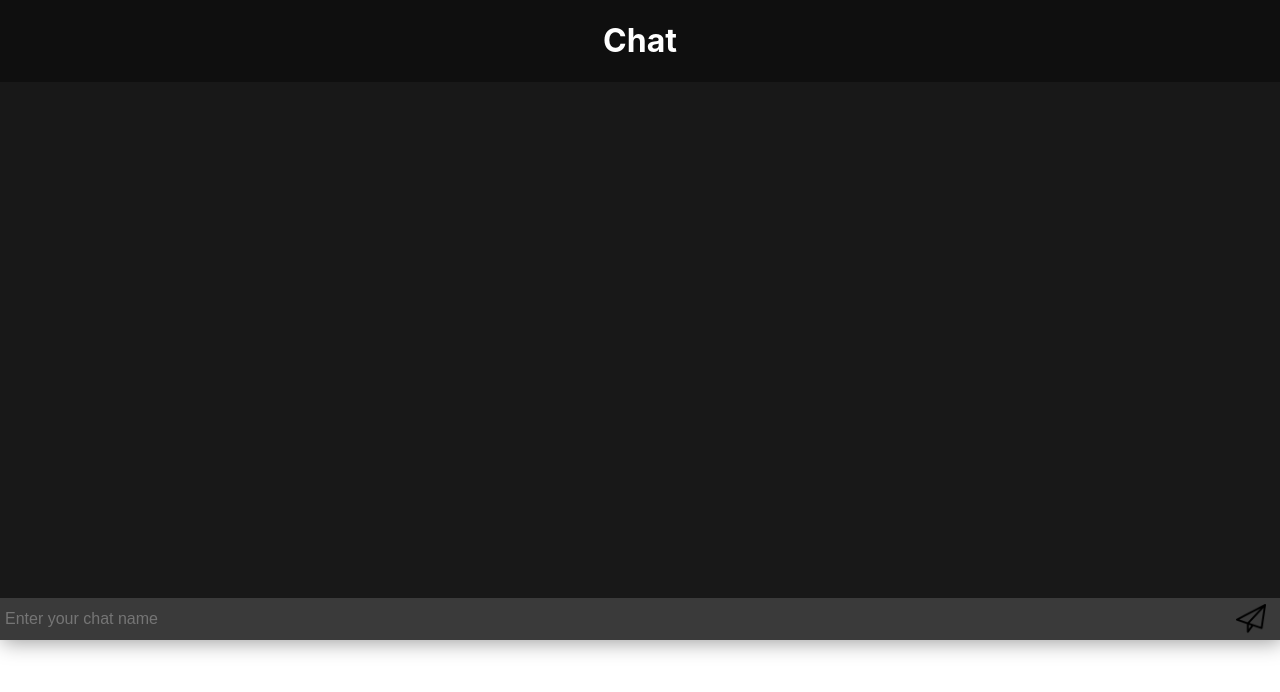
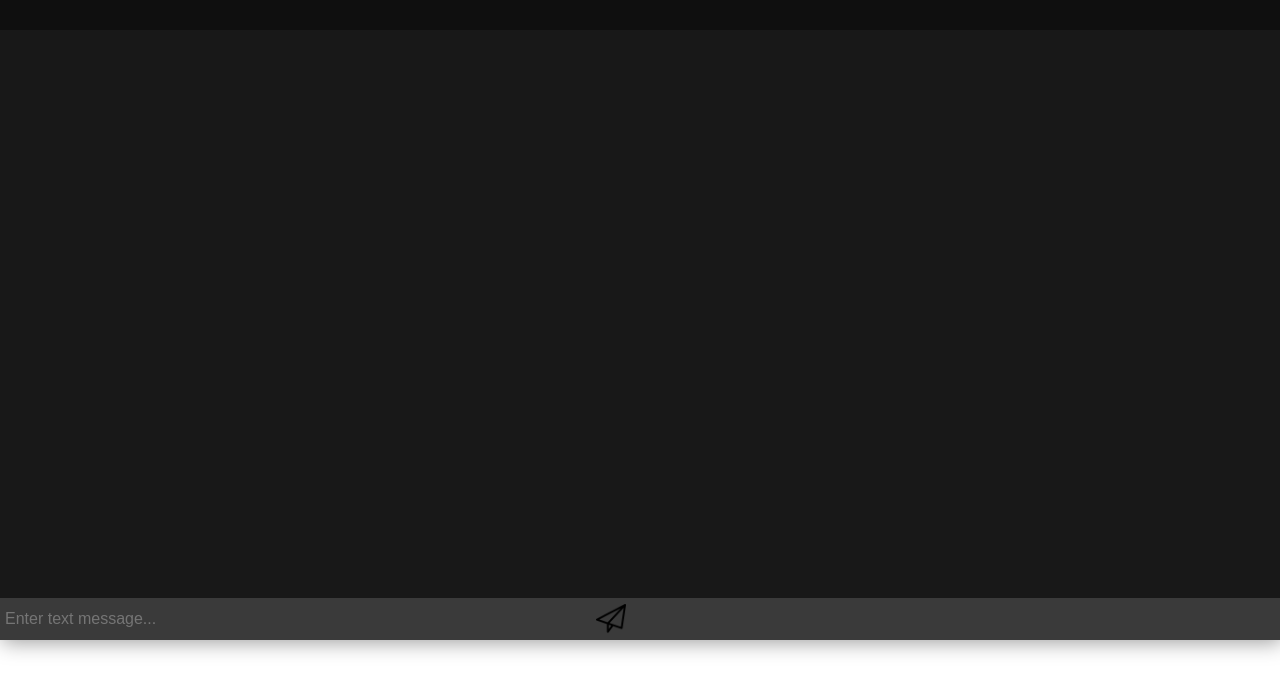
Before and after one commit to It-Shu/chat, a React (Create React App) app: page / in a window 1280 px wide. Shown: the top 692 px of the page. Built offline with nearby package versions, Linux system fonts and the light colour scheme.

Commit message:
added BUTTON TEST

```diff
--- /dev/null
+++ b/src/Ui/Button.tsx
@@ -0,0 +1,27 @@
+import React, {ButtonHTMLAttributes, DetailedHTMLProps} from "react";
+
+// тип пропсов обычной кнопки, children в котором храниться название кнопки там уже описан
+type DefaultButtonPropsType = DetailedHTMLProps<ButtonHTMLAttributes<HTMLButtonElement>, HTMLButtonElement>;
+
+type SuperButtonPropsType = DefaultButtonPropsType & {
+    red?: boolean
+}
+
+const SuperButton: React.FC<SuperButtonPropsType> = (
+    {
+        red, className,
+        ...restProps// все остальные пропсы попадут в объект restProps, там же будет children
+    }
+) => {
+    // const finalClassName = `${red ? s.button_red : s.button_default}`;
+
+    return (
+        <button
+            // className={finalClassName}
+            {...restProps} // отдаём кнопке остальные пропсы если они есть (children там внутри)
+
+        />
+    );
+}
+
+export default SuperButton;
--- a/src/pages/Chat/Chat.tsx
+++ b/src/pages/Chat/Chat.tsx
@@ -1,7 +1,10 @@
-import React, {useRef, useState} from 'react';
+import React, {KeyboardEvent, useRef, useState} from 'react';
 import {v1} from "uuid";
 import {ChatPage} from '../ChatPages/ChatPage';
 import {ConnectPage} from "../ChatPages/ConnectPage";
+import SuperInputText from "../../Ui/Input";
+import s from "../ChatPages/Chat.module.scss";
+import SuperButton from "../../Ui/Button";
 
 const Chat = () => {
     const [myMessages, setMyMessages] = useState<Array<any>>([]);
@@ -53,6 +56,7 @@ const Chat = () => {
 
         const currentHour = new Date().getHours().toString()
         const currentMinutes = new Date().getMinutes()
+
         const minutesWithO = () => {
             return currentMinutes < 10 ? '0' + currentMinutes.toString() : currentMinutes.toString()
         }
@@ -76,19 +80,27 @@ const Chat = () => {
 
 
 
-    return (!connected)
-        ? <ConnectPage
-            connect={connect}
-            username={username}
-            onChange={e => setUsername(e.target.value)}/>
+    // return (!connected)
+    //     ? <ConnectPage
+    //         connect={connect}
+    //         username={username}
+    //         onChange={e => setUsername(e.target.value)}/>
+    //
 
-        :  <ChatPage
-            value={value}
-            userId={userId}
-            username={username}
-            myMessages={myMessages}
-            onChange={e => setValue(e.target.value)}
-            sendMessage={sendMessage}/>
+        // :
+  return  <>
+      <ChatPage
+          value={value}
+          userId={userId}
+          username={username}
+          myMessages={myMessages}
+          onChange={e => setValue(e.target.value)}
+          sendMessage={sendMessage}
+          setValue={sendMessage}
+      />
+  </>
+
+
 };
 
 export default Chat;
--- a/src/pages/ChatPages/ChatPage.tsx
+++ b/src/pages/ChatPages/ChatPage.tsx
@@ -1,10 +1,11 @@
-import React, {FC} from 'react';
+import React, {FC, KeyboardEvent} from 'react';
 import s from "./Chat.module.scss";
 import buttonSend from "../../images/buttonSend.png";
 import buttonSendGreen from "../../images/buttonSendGreen.png";
 import {SendMessage} from "../Massages/SendMessage/SendMessage";
 import {ServerMessage} from "../Massages/ServerMessage/ServerMessage";
 import SuperInputText from "../../Ui/Input";
+import SuperButton from "../../Ui/Button";
 
 type ChatPageType = {
     value: string
@@ -12,6 +13,7 @@ type ChatPageType = {
     username: string
     onChange: (e: React.ChangeEvent<HTMLInputElement>) => void
     sendMessage: () => void
+    setValue: () => void
     myMessages: string[]
 }
 
@@ -22,7 +24,8 @@ export const ChatPage: FC<ChatPageType> = (
         username,
         myMessages,
         onChange,
-        sendMessage
+        sendMessage,
+        setValue
     }
 ) => {
 
@@ -53,8 +56,6 @@ export const ChatPage: FC<ChatPageType> = (
     }
 
 
-
-
     return (
         <div className={s.container}>
             <div className={s.header}>
@@ -65,11 +66,13 @@ export const ChatPage: FC<ChatPageType> = (
             </div>
             <div className={s.footer}>
                 <input value={value} onChange={onChange} type="text"
+                       // onKeyPress={onEnter}
                        placeholder='Enter text message...'/>
-                <SuperInputText />
                 <button className={s.button} onClick={sendMessage} disabled={disabledSendButton()}>
                     {imageSendButton()}
                 </button>
+                <SuperInputText value={value} onChangeText={setValue} onEnter={sendMessage}/>
+                <SuperButton onClick={sendMessage}/>
             </div>
         </div>
     );
```
